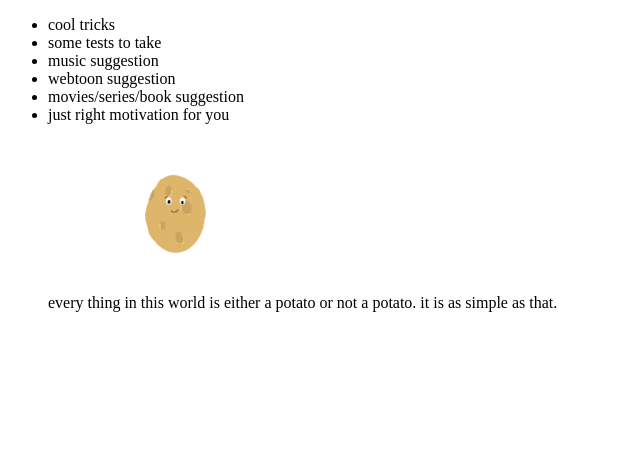
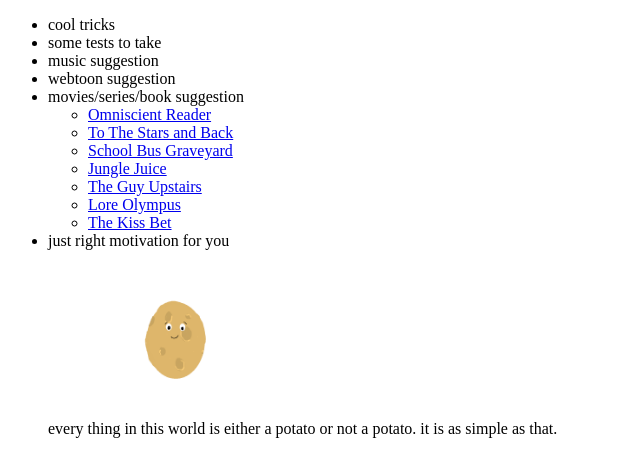
Before and after one commit to imwhateverer/whatever, a plain HTML site: page sites in the site/feeling sleepy.html in a window 1280 px wide. Shown: the whole page, without its empty margins (0-640 px from the left). Drawn offline with Linux system fonts and the light colour scheme.

Commit message:
added stylesheet and wt-suggestion

```diff
--- a/sites in the site/feeling sleepy.html
+++ b/sites in the site/feeling sleepy.html
@@ -3,6 +3,13 @@
 <head>
     <meta charset="UTF-8">
     <title>sleepy bruh?</title>
+    <link rel="stylesheet" href="../styling.css" />
+    <link rel="preconnect" href="https://fonts.googleapis.com" />
+    <link rel="preconnect" href="https://fonts.gstatic.com" crossorigin />
+    <link
+      href="https://fonts.googleapis.com/css2?family=Lemon&display=swap"
+      rel="stylesheet"
+    />
 </head>
 <body>
     <ul>
@@ -10,7 +17,17 @@
         <li>some tests to take</li>
         <li>music suggestion</li>
         <li>webtoon suggestion</li>
-        <li>movies/series/book suggestion</li>
+        <li>movies/series/book suggestion
+        <ul>
+            <li><a href="https://www.webtoons.com/en/action/omniscient-reader/list?title_no=2154">Omniscient Reader </a></li>
+            <li><a href="https://www.webtoons.com/en/slice-of-life/to-the-stars-and-back/list?title_no=4047">To The Stars and Back</a></li>
+            <li><a href="https://www.webtoons.com/en/thriller/school-bus-graveyard/list?title_no=2705">School Bus Graveyard</a></li>
+            <li><a href="https://www.webtoons.com/en/action/jungle-juice/list?title_no=2480">Jungle Juice</a></li>
+            <li><a href="https://www.webtoons.com/en/thriller/the-guy-upstairs/list?title_no=4087">The Guy Upstairs</a></li>
+            <li><a href="https://www.webtoons.com/en/romance/lore-olympus/list?title_no=1320">Lore Olympus</a></li>
+            <li><a href="https://www.webtoons.com/en/romance/the-kiss-bet/list?title_no=1617">The Kiss Bet</a></li>
+
+          </ul></li>
         <li>
           just right motivation for you
           <p>
```
